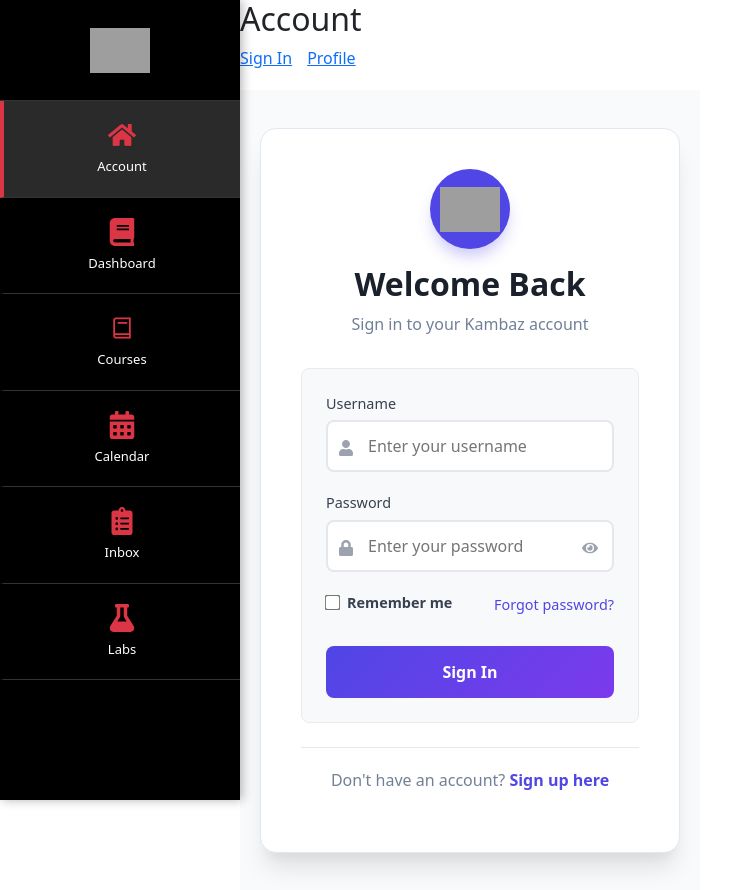
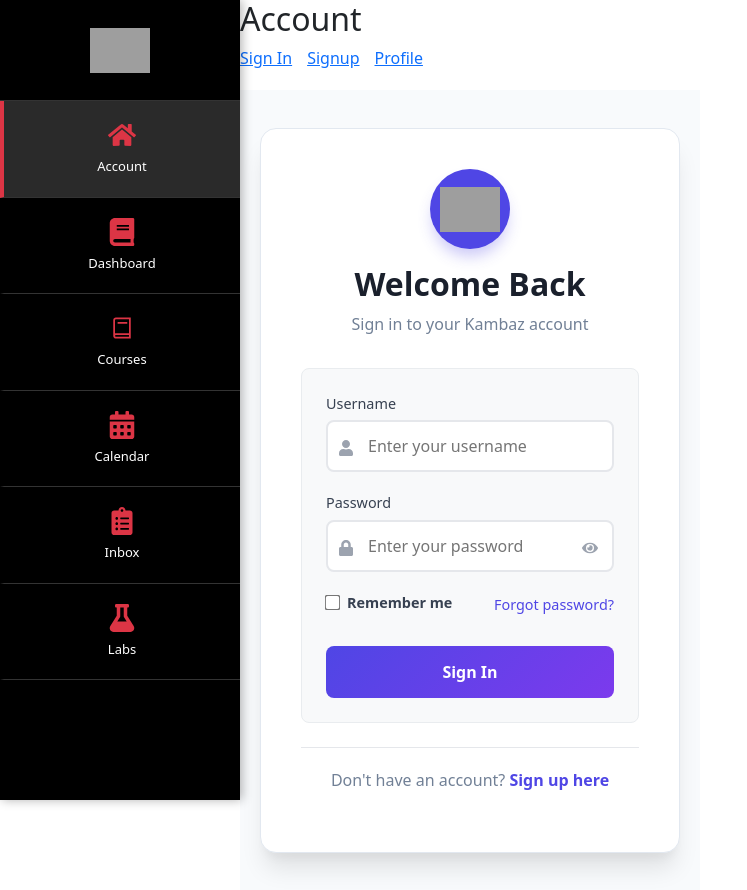
Before and after one commit to mahimalolla/KambazLolla, a React (Vite) app: page /#/Kambaz/Account/Signin in a window 1280 px wide. Shown: the whole page, without its empty margins (0-747 px from the left). Built offline with nearby package versions, Linux system fonts and the light colour scheme; grey boxes are pictures that could not be loaded.

Commit message:
Update index.tsx

```diff
--- a/src/Kambaz/Account/index.tsx
+++ b/src/Kambaz/Account/index.tsx
@@ -1,6 +1,7 @@
 import { Routes, Route, Navigate, Link } from "react-router-dom";
 import Signin from "./Signin";
 import Profile from "./Profile";
+import Signup from "./Signup"; // Import your existing Signup component
 
 export default function Account() {
   return (
@@ -12,6 +13,9 @@
         <Link to="/Kambaz/Account/Signin" style={{ marginRight: '15px' }}>
           Sign In
         </Link>
+        <Link to="/Kambaz/Account/Signup" style={{ marginRight: '15px' }}>
+          Signup
+        </Link>
         <Link to="/Kambaz/Account/Profile">
           Profile
         </Link>
@@ -20,6 +24,7 @@
       <Routes>
         <Route path="/" element={<Navigate to="/Kambaz/Account/Signin" />} />
         <Route path="/Signin" element={<Signin />} />
+        <Route path="/Signup" element={<Signup />} />
         <Route path="/Profile" element={<Profile />} />
       </Routes>
     </div>
```
